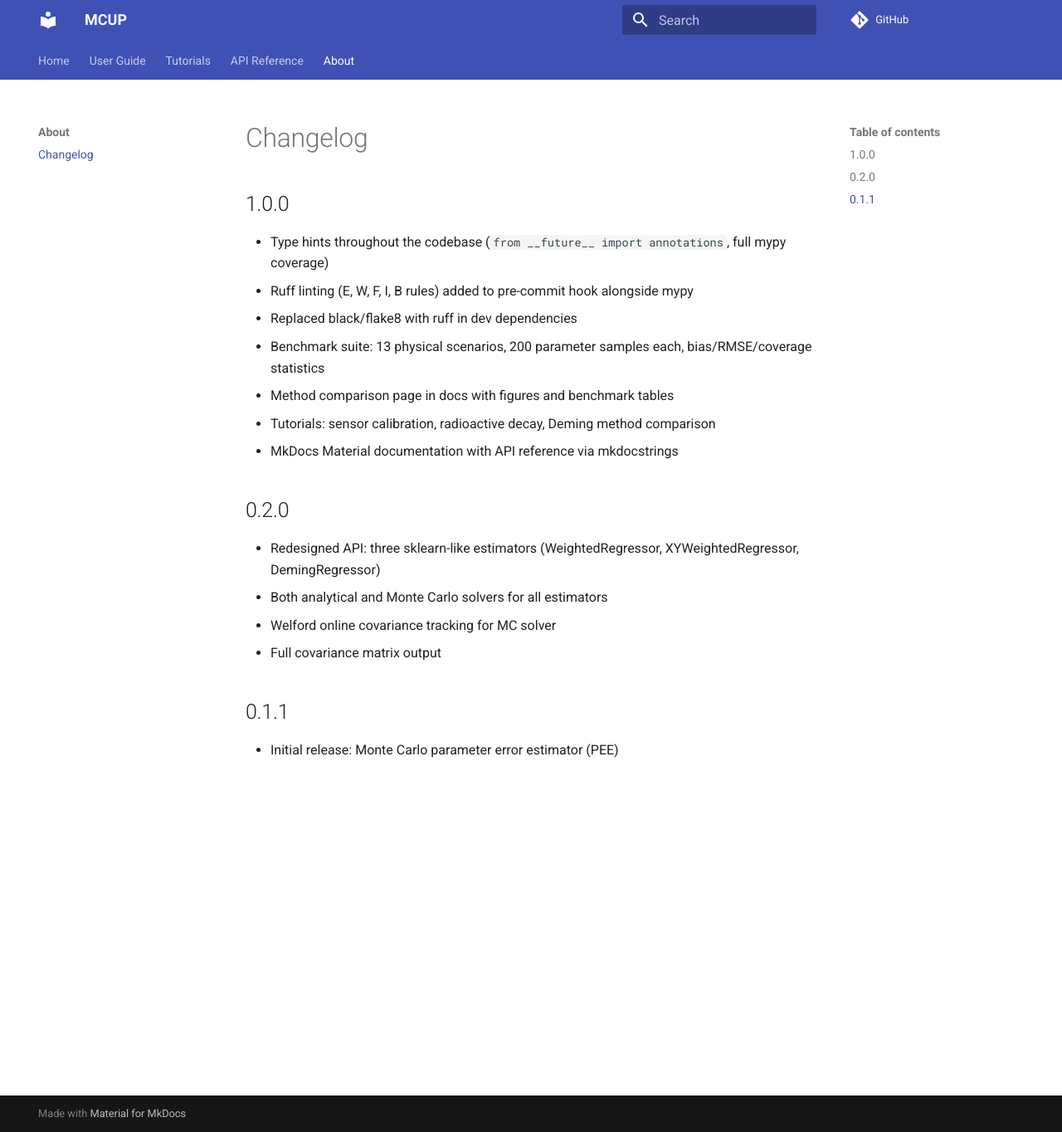
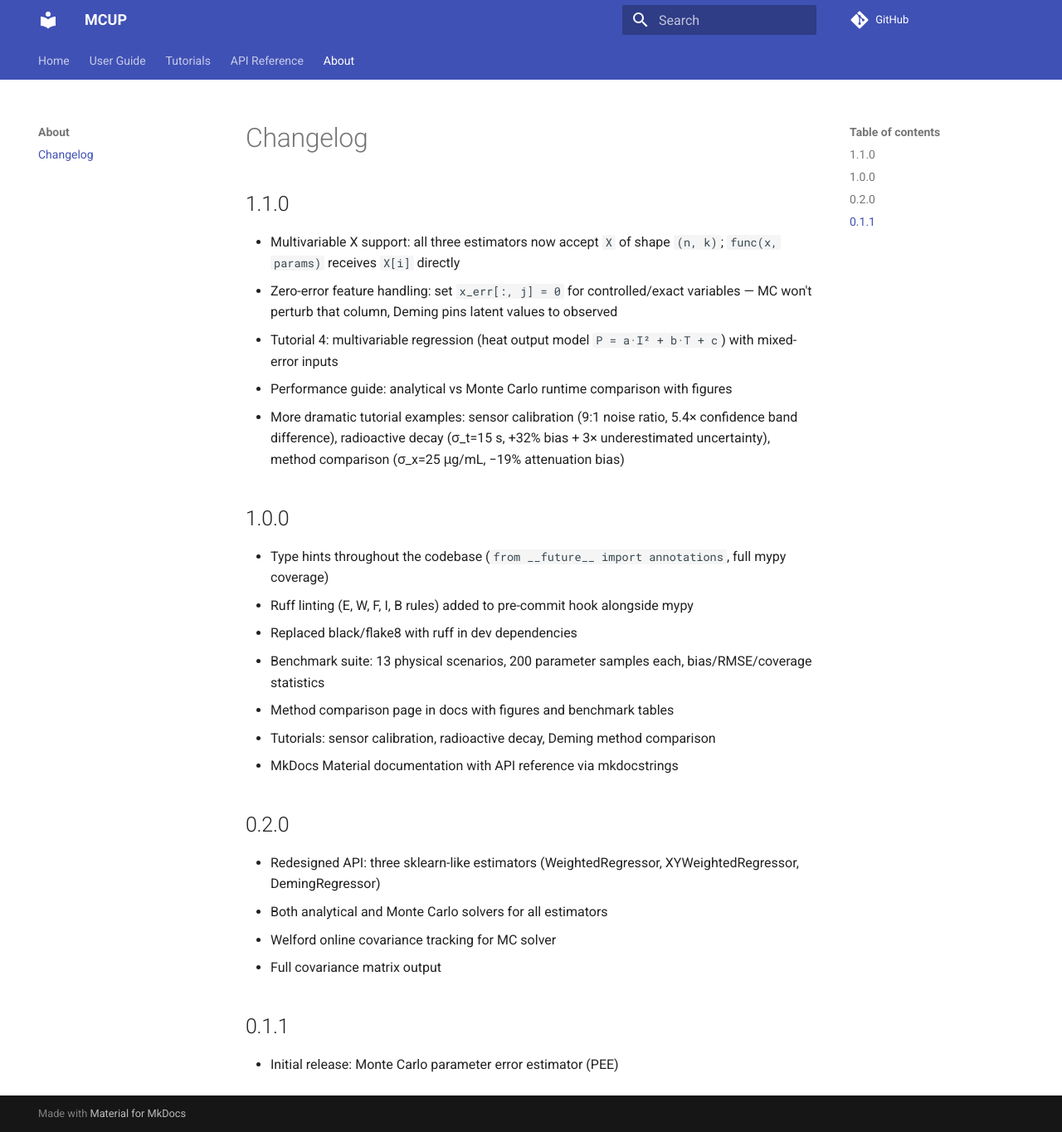
Before and after one commit to detrin/MCUP, an MkDocs documentation site: the page built from docs/about/changelog.md, in a window 1280 px wide and 1364 px high. Shown: the whole window at 83% size. Built offline with MkDocs 1.6.1 and Material for MkDocs 9.7.7, drawn with Linux system fonts in a browser that asks for light colours; comment, search, counter and statistics services are not loaded.

Commit message:
chore: bump version to 1.1.0 and update changelog

```diff
--- a/docs/about/changelog.md
+++ b/docs/about/changelog.md
@@ -1,4 +1,12 @@
 # Changelog
+
+## 1.1.0
+
+- Multivariable X support: all three estimators now accept `X` of shape `(n, k)`; `func(x, params)` receives `X[i]` directly
+- Zero-error feature handling: set `x_err[:, j] = 0` for controlled/exact variables — MC won't perturb that column, Deming pins latent values to observed
+- Tutorial 4: multivariable regression (heat output model `P = a·I² + b·T + c`) with mixed-error inputs
+- Performance guide: analytical vs Monte Carlo runtime comparison with figures
+- More dramatic tutorial examples: sensor calibration (9:1 noise ratio, 5.4× confidence band difference), radioactive decay (σ_t=15 s, +32% bias + 3× underestimated uncertainty), method comparison (σ_x=25 μg/mL, −19% attenuation bias)
 
 ## 1.0.0
 
--- a/pyproject.toml
+++ b/pyproject.toml
@@ -4,7 +4,7 @@ build-backend = "setuptools.build_meta"
 
 [project]
 name = "mcup"
-version = "1.0.0"
+version = "1.1.0"
 description = "Monte Carlo Uncertainty Propagation for regression with measurement errors"
 readme = "README.md"
 requires-python = ">=3.11"
```
